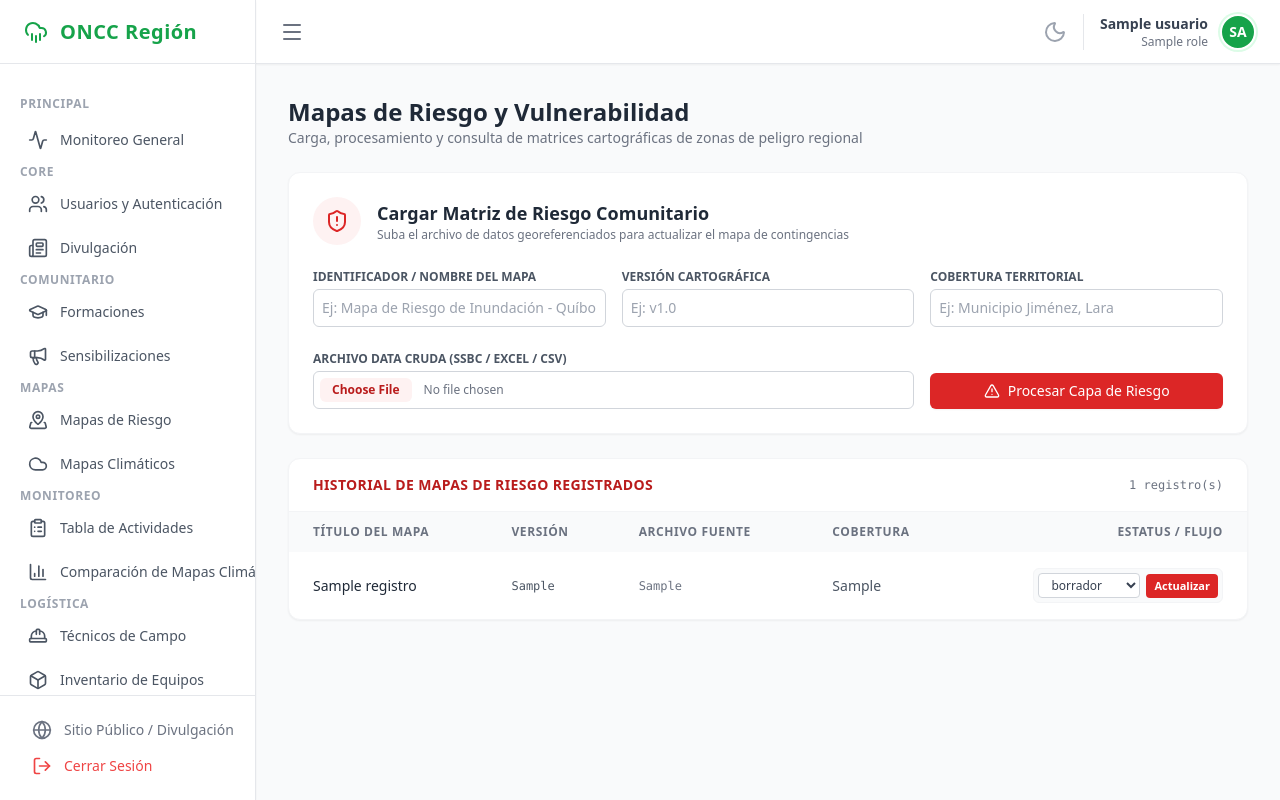
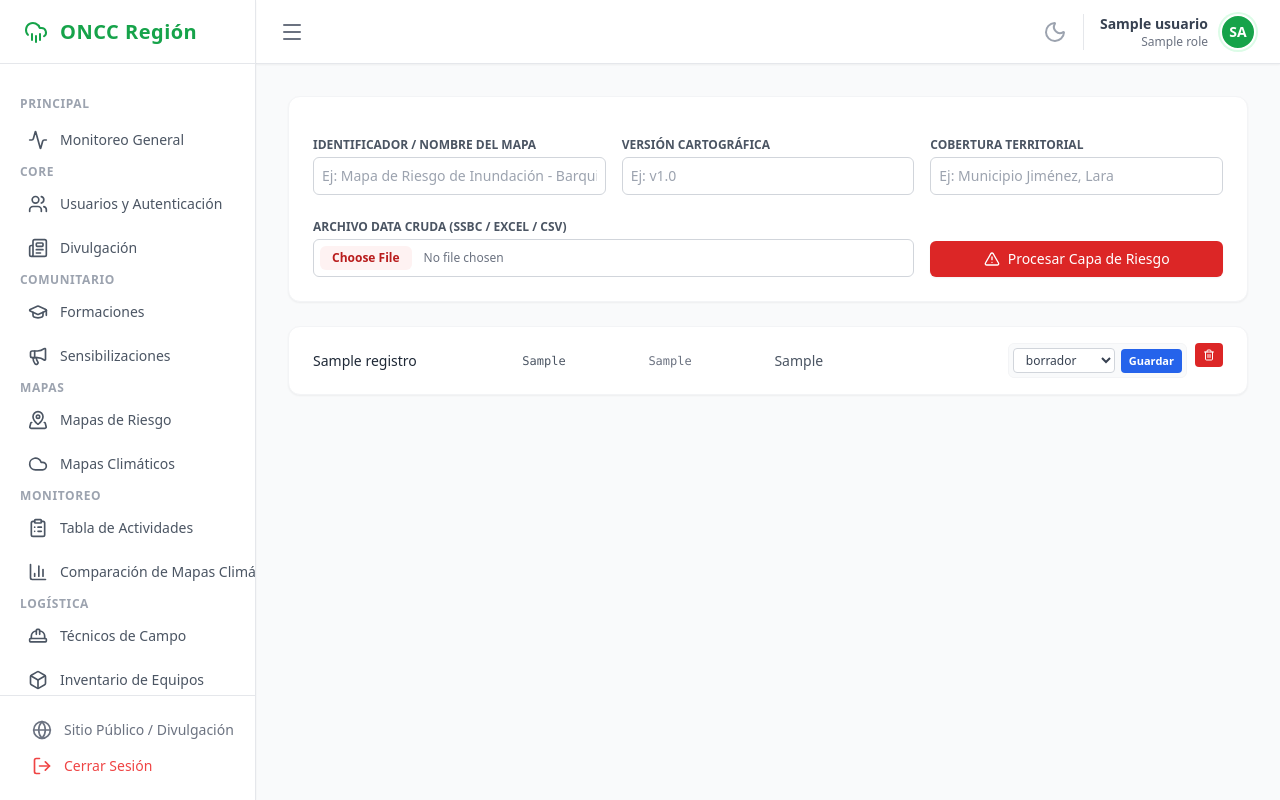
Before and after one commit to Aiden0405/ONCC_Sistema, a Flask app: page /geomatica/ in a window 1280 px wide. Run offline with Flask 3, Linux system fonts and the light colour scheme; a user stored in the database is signed in; tables that the repository leaves empty hold one stand-in row (values such as "Sample post"); some libraries are stand-ins or nearby versions.

Commit message:
modulo de mapa de riesgo por probar

```diff
--- a/app/blueprints/mapas/controllers/riesgo.py
+++ b/app/blueprints/mapas/controllers/riesgo.py
@@ -1,7 +1,8 @@
+import os
 from datetime import datetime
-
 from flask import flash, redirect, render_template, request, url_for
 from flask_login import current_user, login_required
+from werkzeug.utils import secure_filename
 
 from app import db
 from app.blueprints.mapas import mapas_bp
@@ -9,6 +10,11 @@ from app.constants import ESTADOS_TRANSACCION
 from app.models.bitacora import BitacoraTransaccion
 from app.models.geomatica import MapaRegistro
 
+# Extensiones permitidas por seguridad
+EXTENSIONES_PERMITIDAS = {'xlsx', 'xls', 'ssbc', 'csv'}
+
+def archivo_permitido(filename):
+    return '.' in filename and filename.rsplit('.', 1)[1].lower() in EXTENSIONES_PERMITIDAS
 
 @mapas_bp.route('/geomatica/')
 @login_required
@@ -16,69 +22,118 @@ def mapas_riesgo_index():
     mapas = MapaRegistro.query.order_by(MapaRegistro.creado_en.desc()).all()
     return render_template('geomatica/carga_ssbc.html', cargas=mapas, estados_flujo=ESTADOS_TRANSACCION)
 
-
+# --- CREATE ---
 @mapas_bp.route('/geomatica/procesar', methods=['POST'])
 @login_required
 def procesar_archivo():
+    # 1. Validaciones del lado del servidor
+    nombre = request.form.get('nombre', '').strip()
+    version = request.form.get('version', '').strip()
+    cobertura = request.form.get('cobertura', '').strip()
+    tipo_mapa = request.form.get('tipo_mapa', 'riesgo').strip()
+
+    if not nombre or not version or not cobertura:
+        flash('Todos los campos de texto son obligatorios.', 'error')
+        return redirect(url_for('mapas.mapas_riesgo_index'))
+
     if 'archivo_ssbc' not in request.files:
-        flash('No se encontró ningún archivo en la petición.', 'error')
-        return redirect(url_for('geomatica.index'))
+        flash('Debe adjuntar un archivo de data.', 'error')
+        return redirect(url_for('mapas.mapas_riesgo_index'))
 
     archivo = request.files['archivo_ssbc']
 
-    if archivo.filename == '':
-        flash('No seleccionó ningún archivo válido para subir.', 'error')
-        return redirect(url_for('geomatica.index'))
+    if archivo.filename == '' or not archivo_permitido(archivo.filename):
+        flash('Archivo inválido o formato no permitido (.ssbc, .xlsx, .csv).', 'error')
+        return redirect(url_for('mapas.mapas_riesgo_index'))
 
-    if archivo:
-        nombre_archivo = archivo.filename.strip()
-        tipo_mapa = request.form.get('tipo_mapa', 'riesgo').strip()
-        cobertura = request.form.get('cobertura', 'Regional').strip()
+    # 2. Sanitizar el nombre del archivo
+    nombre_archivo = secure_filename(archivo.filename)
 
-        mapa = MapaRegistro(
-            nombre=f'Mapa {tipo_mapa.capitalize()} {datetime.utcnow().strftime("%Y-%m-%d")}',
+    try:
+        # Aquí guardarías el archivo físicamente: archivo.save(os.path.join(ruta, nombre_archivo))
+
+        # 3. Preparar la Inserción Multi-tabla
+        nuevo_mapa = MapaRegistro(
+            nombre=nombre,
             tipo_mapa=tipo_mapa,
+            version=version,
             archivo=nombre_archivo,
             cobertura=cobertura,
-            responsable=current_user.nombre,
+            responsable=current_user.nombre
         )
-        db.session.add(mapa)
-        db.session.flush()
+        db.session.add(nuevo_mapa)
+        db.session.flush() # Flush nos da el ID del nuevo_mapa sin hacer el commit final
 
-        db.session.add(BitacoraTransaccion(
-            modulo='mapas',
-            registro_id=mapa.id,
-            accion='carga_archivo',
-            estado_nuevo=mapa.estado,
-            usuario=current_user.nombre,
-            detalle=f'Archivo {nombre_archivo} cargado para {tipo_mapa}',
-        ))
+        nueva_bitacora = BitacoraTransaccion(
+            modulo='mapas_registro',
+            registro_id=nuevo_mapa.id,
+            accion='Crear',
+            estado_nuevo=nuevo_mapa.estado,
+            usuario=current_user.correo, # Tu BD usa correo en la bitácora según el volcado
+            detalle=f'Carga de capa de {tipo_mapa}: {nombre_archivo}'
+        )
+        db.session.add(nueva_bitacora)
+
+        # 4. Confirmar todo junto
         db.session.commit()
+        flash(f'Mapa "{nombre}" registrado exitosamente.', 'success')
 
-        flash(f'Archivo "{nombre_archivo}" registrado para procesamiento de mapas.', 'success')
+    except Exception as e:
+        db.session.rollback() # Si algo falla, revertimos para no dejar datos a medias
+        flash(f'Error al guardar en la base de datos: {str(e)}', 'error')
 
-    return redirect(url_for('geomatica.index'))
+    return redirect(url_for('mapas.mapas_riesgo_index'))
 
-
+# --- UPDATE (Estado) ---
 @mapas_bp.route('/geomatica/<int:mapa_id>/estado', methods=['POST'])
 @login_required
 def cambiar_estado(mapa_id):
     mapa = MapaRegistro.query.get_or_404(mapa_id)
     nuevo_estado = request.form.get('estado', '').strip()
+
     if nuevo_estado not in ESTADOS_TRANSACCION:
-        flash('Estado de flujo invalido.', 'error')
-        return redirect(url_for('geomatica.index'))
+        flash('Estado de flujo inválido.', 'error')
+        return redirect(url_for('mapas.mapas_riesgo_index'))
 
-    mapa.estado = nuevo_estado
-    db.session.add(BitacoraTransaccion(
-        modulo='mapas',
-        registro_id=mapa.id,
-        accion='cambio_estado',
-        estado_nuevo=nuevo_estado,
-        usuario=current_user.nombre,
-        detalle=f'Mapa {mapa.nombre} actualizado',
-    ))
-    db.session.commit()
+    try:
+        mapa.estado = nuevo_estado
 
-    flash('Estado del mapa actualizado.', 'success')
-    return redirect(url_for('geomatica.index'))
+        db.session.add(BitacoraTransaccion(
+            modulo='mapas_registro',
+            registro_id=mapa.id,
+            accion='Modificar',
+            estado_nuevo=nuevo_estado,
+            usuario=current_user.correo,
+            detalle=f'Actualización de estado a {nuevo_estado}'
+        ))
+        db.session.commit()
+        flash('Estado actualizado.', 'success')
+    except Exception as e:
+        db.session.rollback()
+        flash('Ocurrió un error al actualizar el estado.', 'error')
+
+    return redirect(url_for('mapas.mapas_riesgo_index'))
+
+# --- DELETE ---
+@mapas_bp.route('/geomatica/<int:mapa_id>/eliminar', methods=['POST'])
+@login_required
+def eliminar_mapa(mapa_id):
+    mapa = MapaRegistro.query.get_or_404(mapa_id)
+
+    try:
+        db.session.add(BitacoraTransaccion(
+            modulo='mapas_registro',
+            registro_id=mapa.id,
+            accion='Eliminar',
+            estado_nuevo=None,
+            usuario=current_user.correo,
+            detalle=f'Se eliminó el mapa: {mapa.nombre}'
+        ))
+        db.session.delete(mapa)
+        db.session.commit()
+        flash('Mapa eliminado correctamente.', 'success')
+    except Exception as e:
+        db.session.rollback()
+        flash('No se pudo eliminar el mapa por restricciones en la base de datos.', 'error')
+
+    return redirect(url_for('mapas.mapas_riesgo_index'))
--- a/app/templates/geomatica/carga_ssbc.html
+++ b/app/templates/geomatica/carga_ssbc.html
@@ -4,43 +4,25 @@
 
 {% block content %}
 <div class="max-w-6xl mx-auto space-y-6 animate-in fade-in duration-500">
-
-    <div class="flex justify-between items-center mb-2">
-        <div>
-            <h1 class="text-2xl font-bold dark:text-white text-gray-800">Mapas de Riesgo y Vulnerabilidad</h1>
-            <p class="text-sm dark:text-gray-400 text-gray-500">Carga, procesamiento y consulta de matrices cartográficas de zonas de peligro regional</p>
-        </div>
-    </div>
-
     <div class="p-6 rounded-xl shadow-sm border bg-white border-gray-100 dark:bg-gray-800 dark:border-gray-700 space-y-6">
-        <div class="flex items-center space-x-4">
-            <div class="w-12 h-12 rounded-full flex items-center justify-center bg-red-50 text-red-600 dark:bg-red-900/20 dark:text-red-400 shrink-0">
-                <i data-lucide="shield-alert" class="w-6 h-6"></i>
-            </div>
-            <div>
-                <h3 class="text-lg font-bold text-gray-800 dark:text-white">Cargar Matriz de Riesgo Comunitario</h3>
-                <p class="text-xs text-gray-500 dark:text-gray-400">Suba el archivo de datos georeferenciados para actualizar el mapa de contingencias</p>
-            </div>
-        </div>
-
-        <form method="POST" action="{{ url_for('geomatica.procesar_archivo') }}" enctype="multipart/form-data" class="space-y-4">
+        <form method="POST" action="{{ url_for('mapas.procesar_archivo') }}" enctype="multipart/form-data" class="space-y-4">
             <input type="hidden" name="csrf_token" value="{{ csrf_token() }}">
             <input type="hidden" name="tipo_mapa" value="riesgo">
 
             <div class="grid grid-cols-1 md:grid-cols-3 gap-4">
                 <div class="space-y-1">
                     <label class="block text-xs font-semibold uppercase text-gray-600 dark:text-gray-400">Identificador / Nombre del Mapa</label>
-                    <input type="text" name="nombre" placeholder="Ej: Mapa de Riesgo de Inundación - Quíbor" required
+                    <input type="text" name="nombre" placeholder="Ej: Mapa de Riesgo de Inundación - Barquisimeto" required maxlength="150" minlength="5"
                            class="w-full border rounded-md p-2 text-sm bg-white border-gray-300 dark:bg-gray-700 dark:border-gray-600 dark:text-white focus:ring-2 focus:ring-red-500 focus:border-transparent outline-none" />
                 </div>
                 <div class="space-y-1">
                     <label class="block text-xs font-semibold uppercase text-gray-600 dark:text-gray-400">Versión Cartográfica</label>
-                    <input type="text" name="version" placeholder="Ej: v1.0" required
+                    <input type="text" name="version" placeholder="Ej: v1.0" required maxlength="30"
                            class="w-full border rounded-md p-2 text-sm bg-white border-gray-300 dark:bg-gray-700 dark:border-gray-600 dark:text-white focus:ring-2 focus:ring-red-500 focus:border-transparent outline-none" />
                 </div>
                 <div class="space-y-1">
                     <label class="block text-xs font-semibold uppercase text-gray-600 dark:text-gray-400">Cobertura Territorial</label>
-                    <input type="text" name="cobertura" placeholder="Ej: Municipio Jiménez, Lara" required
+                    <input type="text" name="cobertura" placeholder="Ej: Municipio Jiménez, Lara" required maxlength="120"
                            class="w-full border rounded-md p-2 text-sm bg-white border-gray-300 dark:bg-gray-700 dark:border-gray-600 dark:text-white focus:ring-2 focus:ring-red-500 focus:border-transparent outline-none" />
                 </div>
             </div>
@@ -60,21 +42,8 @@
     </div>
 
     <div class="rounded-xl shadow-sm border overflow-hidden bg-white border-gray-100 dark:bg-gray-800 dark:border-gray-700">
-        <div class="px-6 py-4 border-b border-gray-100 dark:border-gray-700 flex items-center justify-between">
-            <h3 class="text-sm font-bold uppercase tracking-wide text-red-700 dark:text-red-400">Historial de Mapas de Riesgo Registrados</h3>
-            <span class="text-xs text-gray-500 dark:text-gray-400 font-mono">{{ cargas|length }} registro(s)</span>
-        </div>
         <div class="overflow-x-auto">
             <table class="w-full text-sm text-left border-collapse">
-                <thead>
-                    <tr class="text-xs uppercase tracking-wider bg-gray-50 text-gray-500 dark:bg-gray-700/40 dark:text-gray-400">
-                        <th class="px-6 py-3 font-semibold">Título del Mapa</th>
-                        <th class="px-6 py-3 font-semibold">Versión</th>
-                        <th class="px-6 py-3 font-semibold">Archivo Fuente</th>
-                        <th class="px-6 py-3 font-semibold">Cobertura</th>
-                        <th class="px-6 py-3 text-right">Estatus / Flujo</th>
-                    </tr>
-                </thead>
                 <tbody class="divide-y divide-gray-100 dark:divide-gray-700 text-gray-700 dark:text-gray-300">
                     {% for carga in cargas %}
                     <tr class="hover:bg-gray-50 dark:hover:bg-gray-700/30 transition-colors">
@@ -82,20 +51,25 @@
                         <td class="px-6 py-4 font-mono text-xs text-gray-600 dark:text-gray-400">{{ carga.version }}</td>
                         <td class="px-6 py-4 font-mono text-xs text-gray-500 dark:text-gray-400 max-w-xs truncate">{{ carga.archivo or 'N/D' }}</td>
                         <td class="px-6 py-4 text-gray-600 dark:text-gray-400">{{ carga.cobertura }}</td>
-                        <td class="px-6 py-4 text-right whitespace-nowrap">
-                            <form method="POST" action="{{ url_for('geomatica.cambiar_estado', mapa_id=carga.id) }}" class="inline-flex items-center gap-1.5 bg-gray-50 dark:bg-gray-900/60 p-1 rounded-md border border-gray-100 dark:border-gray-700">
+                        <td class="px-6 py-4 text-right flex justify-end gap-2 whitespace-nowrap">
+                            <form method="POST" action="{{ url_for('mapas.cambiar_estado', mapa_id=carga.id) }}" class="inline-flex items-center gap-1.5 bg-gray-50 dark:bg-gray-900/60 p-1 rounded-md border border-gray-100 dark:border-gray-700">
                                 <input type="hidden" name="csrf_token" value="{{ csrf_token() }}">
-                                <select name="estado" class="border rounded bg-white border-gray-300 dark:bg-gray-700 dark:border-gray-600 dark:text-white px-2 py-0.5 text-xs focus:ring-1 focus:ring-red-500 outline-none">
+                                <select name="estado" class="border rounded bg-white border-gray-300 dark:bg-gray-700 dark:border-gray-600 dark:text-white px-2 py-0.5 text-xs outline-none">
                                     {% for estado in estados_flujo %}
                                         <option value="{{ estado }}" {% if estado == carga.estado %}selected{% endif %}>{{ estado }}</option>
                                     {% endfor %}
                                 </select>
-                                <button class="text-[11px] font-semibold px-2 py-0.5 rounded bg-red-600 text-white hover:bg-red-700 transition-colors shadow-2xs">Actualizar</button>
+                                <button class="text-[11px] font-semibold px-2 py-0.5 rounded bg-blue-600 text-white hover:bg-blue-700 transition-colors">Guardar</button>
+                            </form>
+
+                            <form method="POST" action="{{ url_for('mapas.eliminar_mapa', mapa_id=carga.id) }}" onsubmit="return confirm('¿Está seguro de eliminar el mapa {{ carga.nombre }}? Esta acción no se puede deshacer.');">
+                                <input type="hidden" name="csrf_token" value="{{ csrf_token() }}">
+                                <button type="submit" class="text-[11px] font-semibold px-2 py-1.5 rounded bg-red-600 text-white hover:bg-red-700 transition-colors" title="Eliminar Registro">
+                                    <i data-lucide="trash-2" class="w-3 h-3"></i>
+                                </button>
                             </form>
                         </td>
                     </tr>
-                    {% else %}
-                    <tr><td colspan="5" class="px-6 py-10 text-center text-gray-500 dark:text-gray-400">No hay capas de riesgo registradas.</td></tr>
                     {% endfor %}
                 </tbody>
             </table>
```
Also changed, not shown: app/models/geomatica.py (+14 -13 lines).
